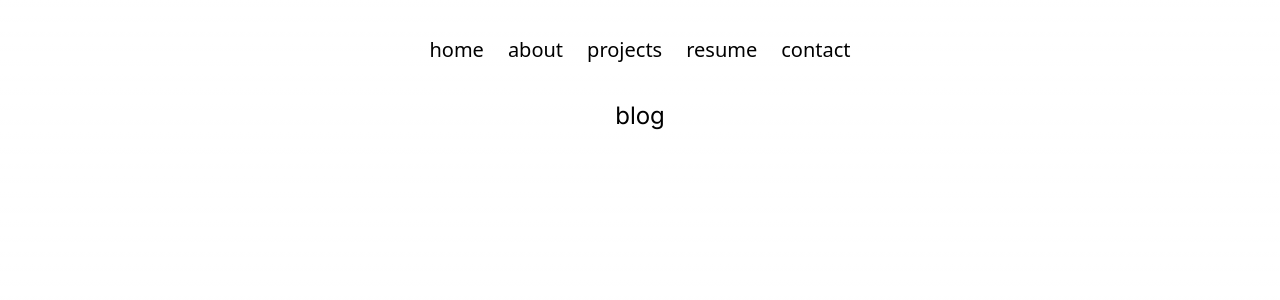
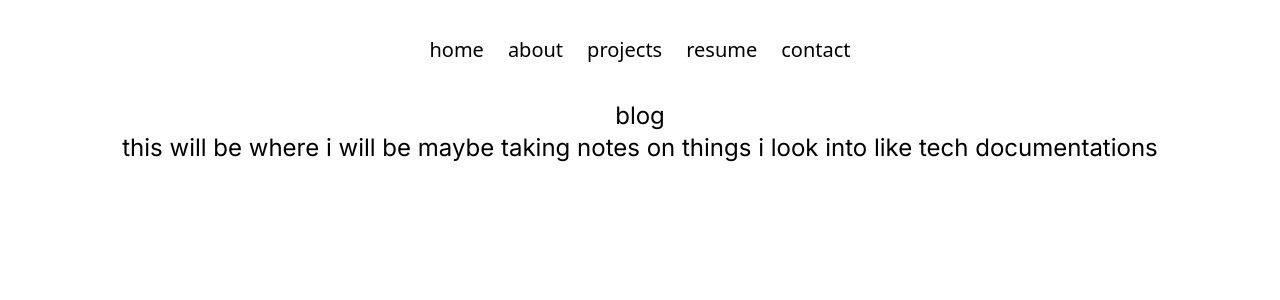
Before and after one commit to KeveeW1/kei-portfolio, a Next.js app: page /blog in a window 1280 px wide. Shown: the top 300 px of the page. Built offline with nearby package versions, Linux system fonts and the light colour scheme.

Commit message:
Added a Blog page

```diff
--- a/src/app/blog/page.jsx
+++ b/src/app/blog/page.jsx
@@ -8,6 +8,7 @@ const Blog = () => {
         </div>
         <div className='text-center text-black text-2xl'>
             <p>blog</p>
+            <p>this will be where i will be maybe taking notes on things i look into like tech documentations</p>
         </div>
     </section>
   );
```
